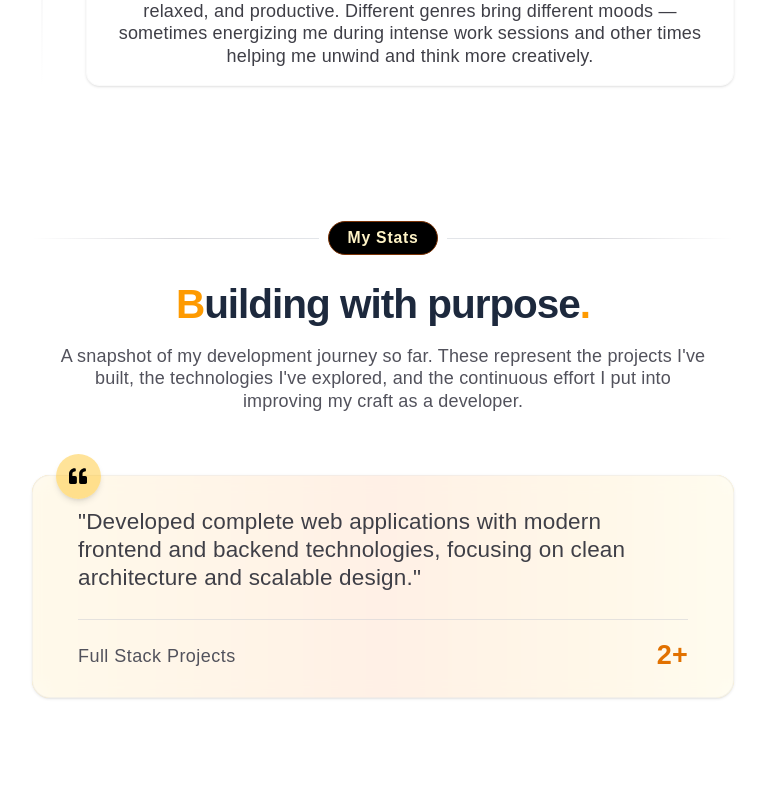
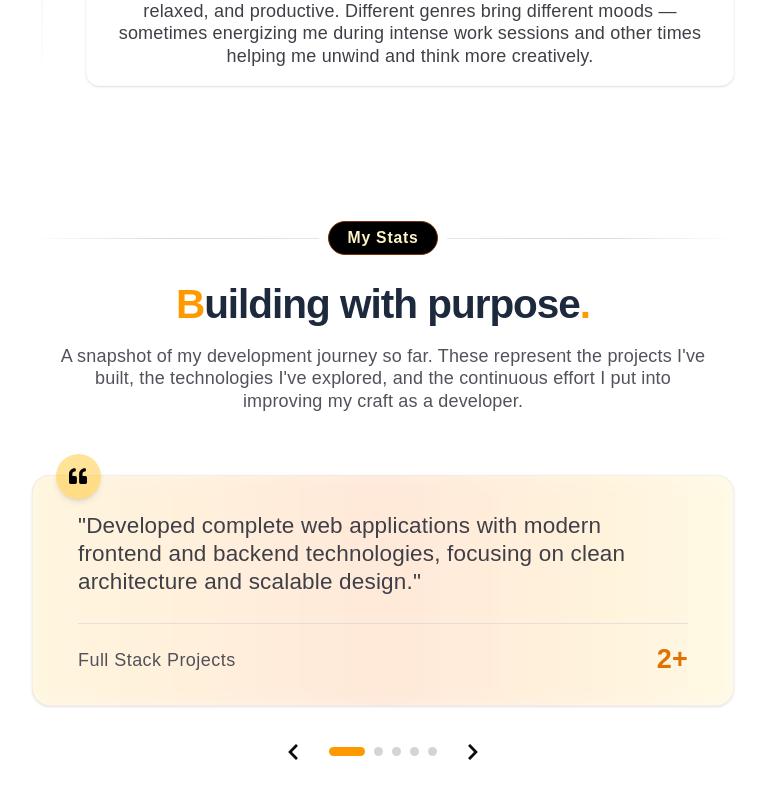
Before and after one commit to rou-nak-cloud/Dev.Portfolios, a React (Vite) app in the folder Portfolio_v3.1/: page / in a window 1280 px wide. Shown: the part 7071-7869 px from the top of the page, without its empty margins (257-1022 px from the left). Built offline with nearby package versions, Linux system fonts and the light colour scheme; a web font is replaced by a local one.

Commit message:
stats section done pv3

```diff
--- a/Portfolio_v3.1/src/components/Stats.jsx
+++ b/Portfolio_v3.1/src/components/Stats.jsx
@@ -1,7 +1,21 @@
-import { FaQuoteLeft } from "react-icons/fa";
+import { FaChevronLeft, FaChevronRight, FaQuoteLeft } from "react-icons/fa";
 import { stats } from "../constants";
+import { useState } from "react";
 
 export default function Stats() {
+  const [activeIdx, setActiveIdx] = useState(0);
+  const [direction, setDirection] = useState("next");
+
+  const nextStat = () => {
+    setDirection("next");
+    setActiveIdx((prev) => (prev + 1) % stats.length);
+  };
+
+  const prevStat = () => {
+    setDirection("prev");
+    setActiveIdx((prev) => (prev - 1 + stats.length) % stats.length);
+  };
+
   return (
     <div>
       <section className="max-w-2xl mx-auto px-4 md:px-6 py-6">
@@ -31,37 +45,76 @@ export default function Stats() {
           </p>
         </div>
 
-        {/* Testimonial / Stat Card */}
-        <div className="max-w-3xl mx-auto">
-          <div className="relative group">
+        {/* Animated Card */}
+        <div className="max-w-3xl mx-auto ">
+          <div
+            key={activeIdx}
+            className="relative group transition-all duration-500 ease-in-out fade-slide"
+            style={{
+              transform:
+                direction === "next" ? "translateX(0px)" : "translateX(0px)",
+              // animation: "fade-slide",
+            }}
+          >
             {/* Gradient Border */}
-            <div className="absolute inset-0 rounded-2xl p-px bg-linear-to-r from-amber-400/40 via-orange-500/50 to-amber-300/40"></div>
+            <div className="absolute inset-0 rounded-2xl p-2 bg-linear-to-r from-amber-400/40 via-orange-500/50 to-amber-300/40"></div>
 
             {/* Card */}
-            <div className="relative px-6 md:px-10 py-5 rounded-2xl bg-white/80 backdrop-blur border border-zinc-200/40 shadow-sm hover:shadow-lg transition-all duration-300">
+            <div className="relative px-6 md:px-10 py-6 rounded-2xl bg-white/80 backdrop-blur border border-zinc-200/40 shadow-sm hover:shadow-lg transition-all duration-300">
               {/* Quote Icon */}
               <div className="absolute -top-5 left-5 w-10 h-10 rounded-full bg-amber-400/40 text-black flex items-center justify-center shadow-md">
                 <FaQuoteLeft className="w-4 h-4" />
               </div>
 
-              {/* Quote Text */}
+              {/* Quote */}
               <blockquote className="text-lg md:text-xl font-cabinet text-zinc-700 leading-tight pt-2">
-                "{stats[0].desc}"
+                "{stats[activeIdx].desc}"
               </blockquote>
 
               {/* Footer */}
               <div className="flex items-center justify-between mt-6 border-t border-zinc-300/60 pt-4">
                 <h4 className="text-md font-cabinet text-zinc-600 tracking-wide">
-                  {stats[0].label}
+                  {stats[activeIdx].label}
                 </h4>
 
                 <span className="text-2xl font-bold font-melodrama text-amber-600">
-                  {stats[0].number}
+                  {stats[activeIdx].number}
                 </span>
               </div>
             </div>
           </div>
         </div>
+
+        {/* Navigation */}
+        <div className="flex items-center justify-center gap-4 mt-6">
+          <button
+            onClick={prevStat}
+            className="p-2 rounded-full hover:bg-amber-400/40 hover:text-amber-400 transition-all duration-300 cursor-pointer"
+          >
+            <FaChevronLeft />
+          </button>
+
+          <div className="flex gap-2">
+            {stats.map((_, idx) => (
+              <button
+                onClick={() => setActiveIdx(idx)}
+                key={idx}
+                className={`w-2 h-2 rounded-full transition-all cursor-pointer duration-300 ${
+                  idx === activeIdx
+                    ? "w-8 bg-amber-500"
+                    : "bg-zinc-300 w-1 hover:w-2 hover:bg-amber-400/40"
+                }`}
+              ></button>
+            ))}
+          </div>
+
+          <button
+            onClick={nextStat}
+            className="p-2 rounded-full hover:bg-amber-400/40 hover:text-amber-400 transition-all duration-300 cursor-pointer"
+          >
+            <FaChevronRight />
+          </button>
+        </div>
       </section>
     </div>
   );
--- a/Portfolio_v3.1/src/constants.js
+++ b/Portfolio_v3.1/src/constants.js
@@ -559,6 +559,6 @@ export const stats = [
   {
     number: "2nd",
     label: "Ranked 2nd in 3rd Year College Examination",
-    desc: "Achieved the second position in my third-year university examinations, reflecting consistent dedication, strong academic performance, and a disciplined approach to learning.",
+    desc: "Achieved the second position in my third-year university examinations, reflecting consistent dedication and a disciplined approach to learning.",
   },
 ];
--- a/Portfolio_v3.1/src/index.css
+++ b/Portfolio_v3.1/src/index.css
@@ -136,6 +136,17 @@
       transform: translateX(-50%);
     }
   }
+  /* stats */
+  @keyframes fadeSlide {
+    0% {
+      opacity: 0;
+      transform: translateY(15px) scale(0.98);
+    }
+    100% {
+      opacity: 1;
+      transform: translateY(0px) scale(1);
+    }
+  }
 }
 
 @utility custom-underline {
@@ -204,3 +215,6 @@ body {
 .marquee:hover {
   animation-play-state: paused;
 }
+.fade-slide {
+  animation: fadeSlide 0.6s ease-out forwards;
+}
--- a/Portfolio_v3.1/src/pages/Home.jsx
+++ b/Portfolio_v3.1/src/pages/Home.jsx
@@ -23,7 +23,7 @@ export default function Home() {
       <Interest />
       <Stats />
 
-      <div className="h-48"></div>
+      <div className="h-38"></div>
     </section>
   );
 }
```
